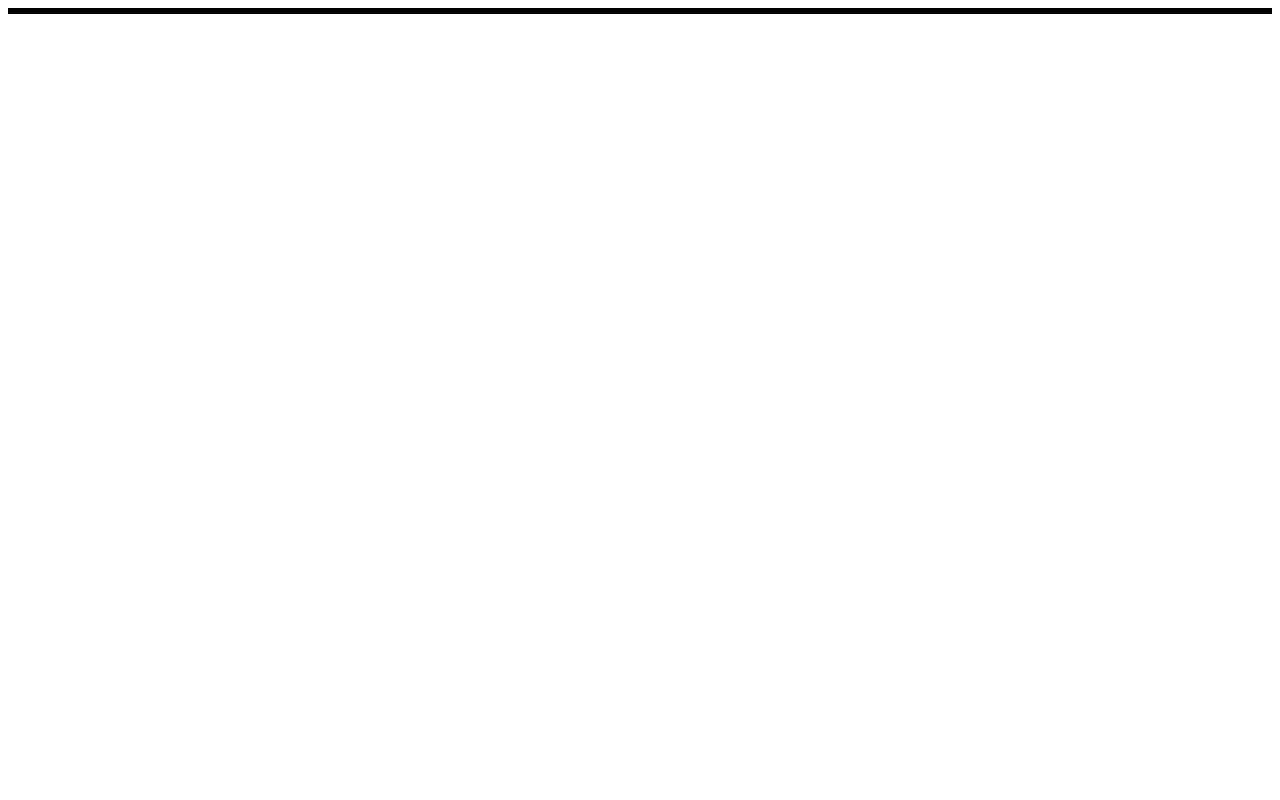
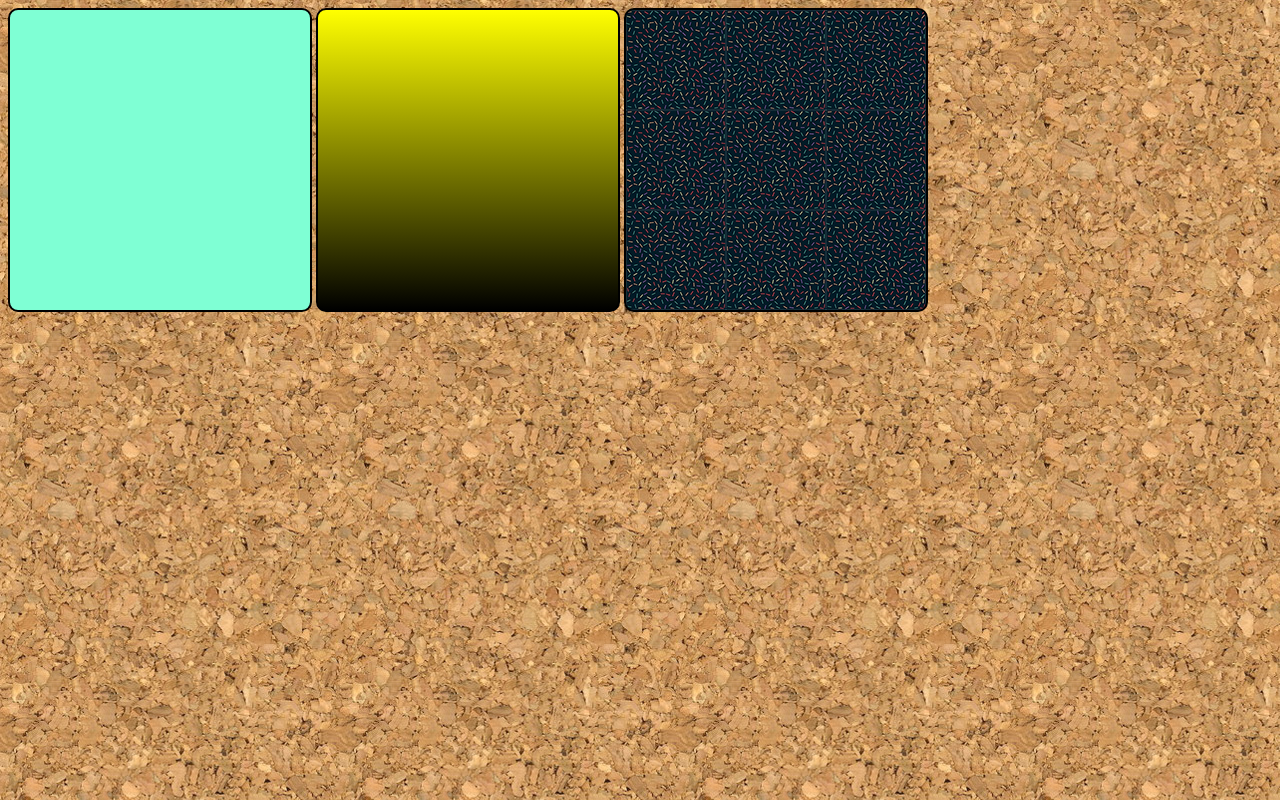
Before and after one commit to lucaspercico/html-css, a plain HTML site: page exercícios/ex022/fundo001.html in a window 1280 px wide. Drawn offline with Linux system fonts and the light colour scheme.

Commit message:
Capítulo 19 Aula 02 – background-image

```diff
--- a/exercícios/ex022/fundo001.html
+++ b/exercícios/ex022/fundo001.html
@@ -5,19 +5,36 @@
     <meta name="viewport" content="width=device-width, initial-scale=1.0">
     <title>Document</title>
     <style>
+        body {
+            background-image: url(img/wallpaper001.jpg);
+        }
         div.quadrado{
-            border: 1px solid black;
+            display: inline-block;
+            border: 2px solid black;
+            border-radius: 10px;
+            background-color: lightblue;
+            width: 300px;
+            height: 300px;
+        }
+        div#q1 {
+            background-color: aquamarine;
+        }
+        div#q2 {
+            background-image: linear-gradient(to bottom, yellow, black)
+        }
+        div#q3 {
+            background-image: url(img/pattern001.png);
         }
     </style>
 </head>
 <body>
-    <div class="quadrado">
+    <div class="quadrado" id="q1">
 
     </div>
-    <div class="quadrado">
+    <div class="quadrado" id="q2">
 
     </div>
-    <div class="quadrado">
+    <div class="quadrado" id="q3">
 
     </div>
 </body>
```
